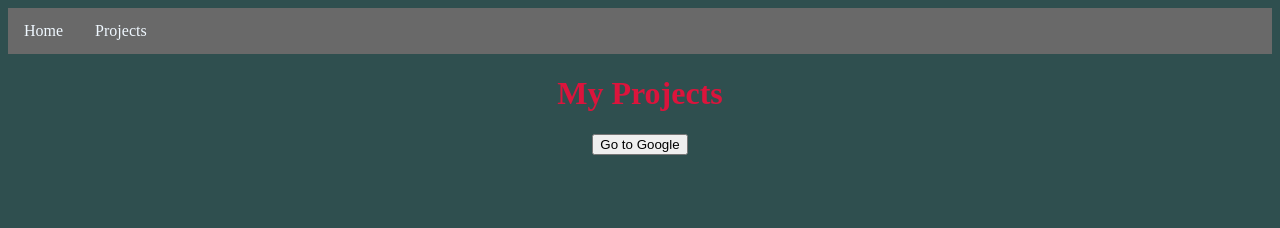
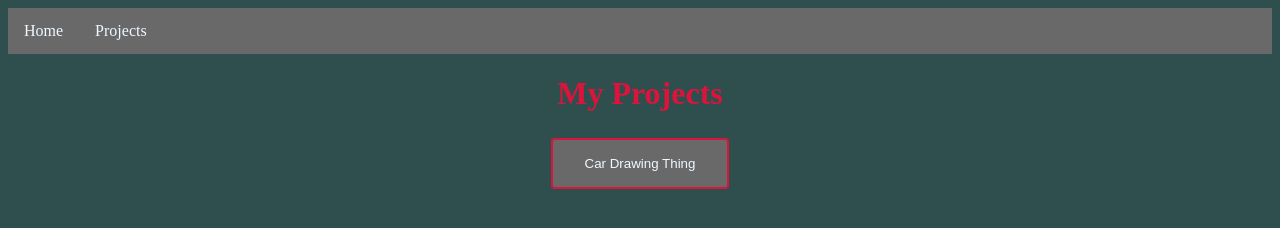
Before and after one commit to tucan-sam/p5js, a plain HTML site: page pro.html in a window 1280 px wide. Drawn offline with Linux system fonts and the light colour scheme.

Commit message:
Update pro.html

```diff
--- a/pro.html
+++ b/pro.html
@@ -15,7 +15,7 @@
   <h1>My Projects</h1>
 
   <center><form action="https://tucan-sam.github.io/p5js/car.html">
-    <input type="submit" value="Go to Google" />
+    <input type="submit" value="Car Drawing Thing" />
 </form></center>
 
   <style>
@@ -39,6 +39,17 @@ li a {
   text-decoration: none;
 }
 
+input {
+  background-color: dimgrey;
+  border: 2px solid crimson;
+  border-radius: 4px;
+  color: aliceblue;
+  padding: 16px 32px;
+  text-decoration: none;
+  margin: 4px 2px;
+  cursor: pointer;
+}
+
 
 
 /* Change the link color to #111 (black) on hover */
```
